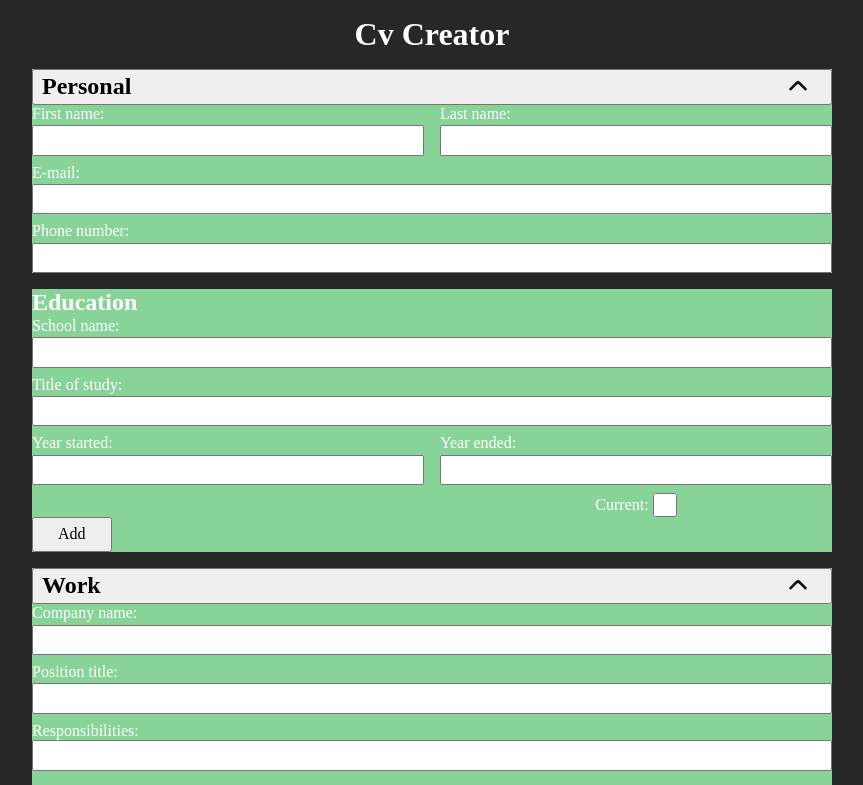
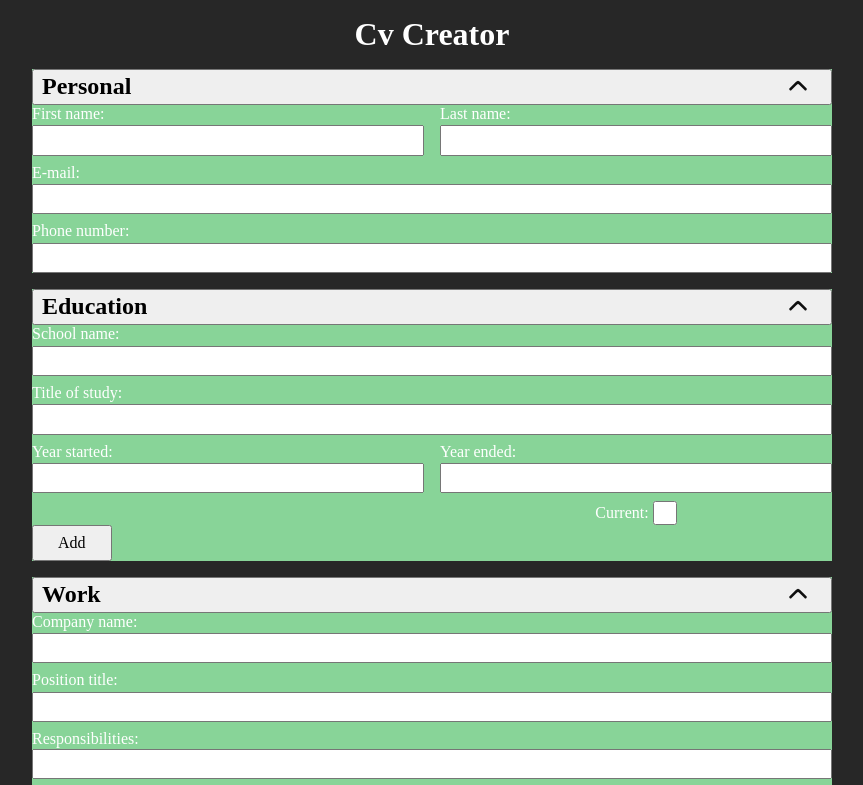
Before and after one commit to bigacz/cv-creator, a React (Vite) app: page / in a window 1280 px wide. Shown: the top 785 px of the page, without its empty margins (208-1071 px from the left). Built offline with nearby package versions, Linux system fonts and the light colour scheme.

Commit message:
add EditorToggler to EducationEditor

```diff
--- a/src/components/editor/EducationEditor.jsx
+++ b/src/components/editor/EducationEditor.jsx
@@ -1,8 +1,17 @@
 import 'styles/components/editor/EducationEditor.css';
+import { useState } from 'react';
+
+import Button from 'components/shared/Button';
 import EditorSection from 'components/editor/EditorSection';
-import Button from 'components/shared/Button';
+import EditorToggler from 'components/editor/EditorToggler';
 
 function EducationEditor({ schools, handleChange, handleAdd, handleRemove }) {
+  const [isOpen, setIsOpen] = useState(true);
+
+  function toggleEditor() {
+    setIsOpen(!isOpen);
+  }
+
   const isRemoveButtonAdded = schools.length > 1;
 
   const schoolFieldsets = schools.map((school) => {
@@ -77,11 +86,20 @@ function EducationEditor({ schools, handleChange, handleAdd, handleRemove }) {
 
   return (
     <fieldset className="education-editor">
-      <h2>Education</h2>
-      {schoolFieldsets}
-      <div>
-        <Button handleClick={handleAdd} text="Add" type="add" />
-      </div>
+      <EditorToggler
+        isOpen={isOpen}
+        handleToggle={toggleEditor}
+        title="Education"
+      />
+
+      {isOpen && (
+        <div>
+          {schoolFieldsets}
+          <div>
+            <Button handleClick={handleAdd} text="Add" type="add" />
+          </div>
+        </div>
+      )}
     </fieldset>
   );
 }
--- a/src/styles/components/editor/EducationEditor.css
+++ b/src/styles/components/editor/EducationEditor.css
@@ -1,5 +1,7 @@
 .education-editor {
   background-color: #88d498;
+
+  display: grid;
 }
 
 .education-editor__section {
```
